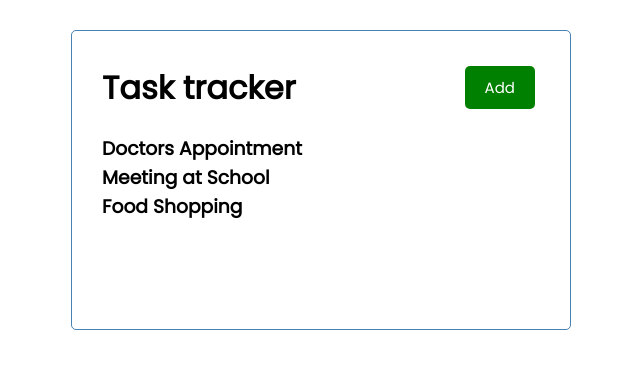
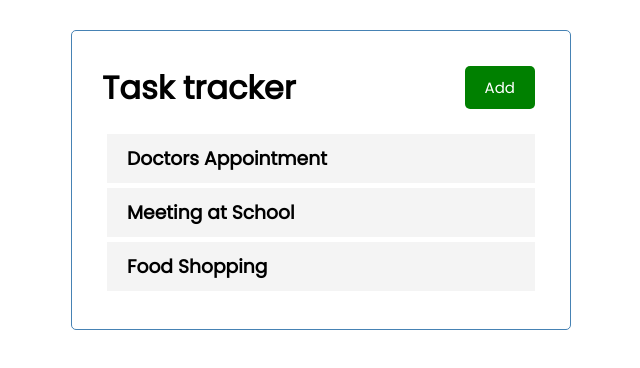
Before and after one commit to so-martinez/React-JS-Crash-Course, a React (Create React App) app in the folder task-tracker/: page / in a window 1280 px wide. Shown: the top 368 px of the page, without its empty margins (319-959 px from the left). Built offline with nearby package versions, Linux system fonts and the light colour scheme.

Commit message:
task passed as a property
Now we pass the task as a prop

```diff
--- /dev/null
+++ b/task-tracker/src/components/Task.js
@@ -0,0 +1,9 @@
+const Task = ({ task }) => {
+    return (
+        <div className='task'>
+            <h3>{task.text}</h3>
+        </div>
+    )
+}
+
+export default Task
--- a/task-tracker/src/components/Tasks.js
+++ b/task-tracker/src/components/Tasks.js
@@ -1,8 +1,10 @@
+import Task from "./Task"
+
 const Tasks = ( {tasks} ) => {
     return (
         <>
            {tasks.map((task) => (
-               <h3 key={task.id}>{task.text}</h3>
+               <Task key={task.id} task={task} />
            ))}
         </>
     )
```
